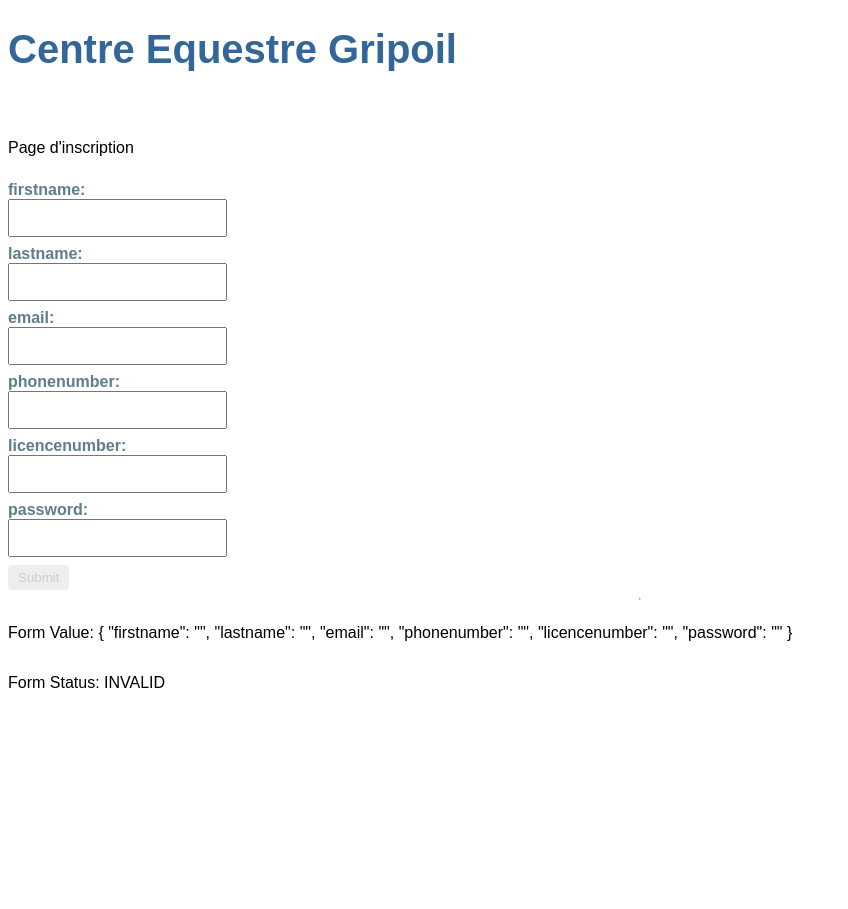
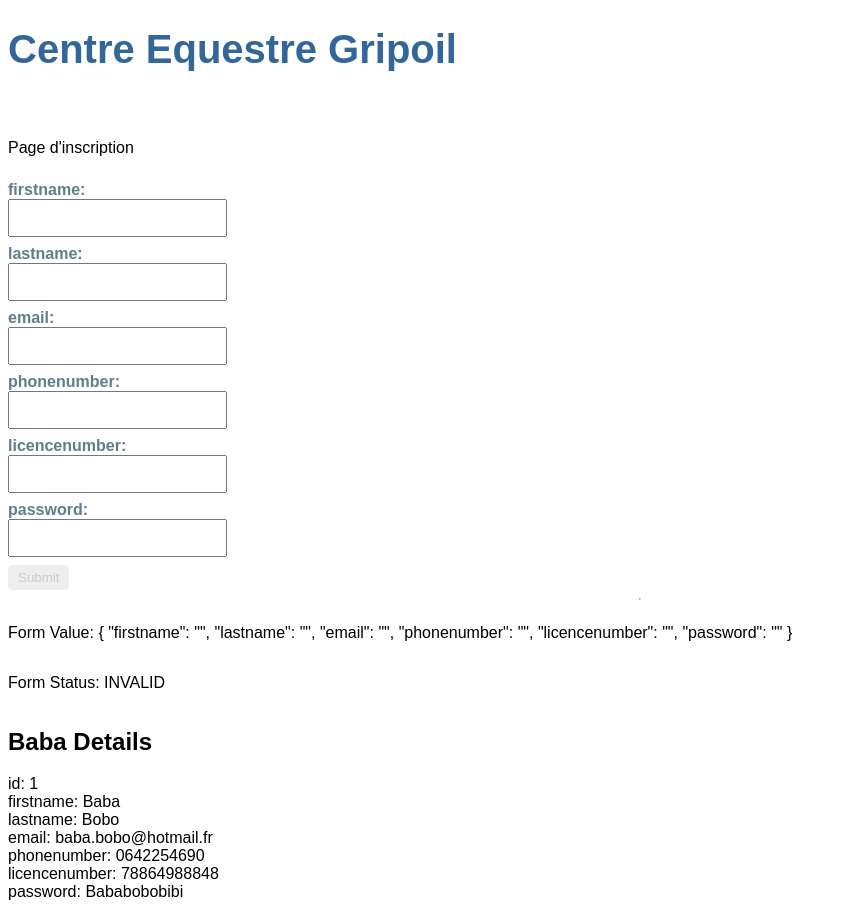
Before and after one commit to awallone/Programmation-web, an Angular app: page / in a window 1280 px wide. Shown: the whole page, without its empty margins (0-848 px from the left). Before the commit the page ends 800 px from the top, so only its background shows below. Built offline with nearby package versions, Linux system fonts and the light colour scheme.

Commit message:
component utilisateur

```diff
--- a/src/app/app.component.html
+++ b/src/app/app.component.html
@@ -1,3 +1,4 @@
 <h1>{{title}}</h1>
 
 <app-inscription></app-inscription>
+<app-utilisateur></app-utilisateur>
--- a/src/app/app.module.ts
+++ b/src/app/app.module.ts
@@ -4,16 +4,20 @@ import { NgModule } from '@angular/core';
 import { AppComponent } from './app.component';
 import { InscriptionComponent } from './inscription/inscription.component';
 import { ReactiveFormsModule } from '@angular/forms';
+import { FormsModule } from '@angular/forms';
+import { UtilisateurComponent } from './utilisateur/utilisateur.component';
 
 
 @NgModule({
   declarations: [
     AppComponent,
     InscriptionComponent,
+    UtilisateurComponent,
   ],
   imports: [
     BrowserModule,
-    ReactiveFormsModule
+    ReactiveFormsModule,
+    FormsModule
   ],
   providers: [],
   bootstrap: [AppComponent]
--- /dev/null
+++ b/src/app/utilisateur.ts
@@ -0,0 +1,12 @@
+export interface Utilisateur {
+
+  id: number;
+  firstname: string;
+  lastname: string;
+  email:  string;
+  phonenumber:string;
+  licencenumber:string;
+  password:string;
+
+
+}
--- /dev/null
+++ b/src/app/utilisateur/utilisateur.component.css
@@ -0,0 +1,51 @@
+/* HeroesComponent's private CSS styles */
+.utilisateur {
+  margin: 0 0 2em 0;
+  list-style-type: none;
+  padding: 0;
+  width: 15em;
+}
+.utilisateur li {
+  cursor: pointer;
+  position: relative;
+  left: 0;
+  background-color: #EEE;
+  margin: .5em;
+  padding: .3em 0;
+  height: 1.6em;
+  border-radius: 4px;
+}
+.utilisateur li:hover {
+  color: #607D8B;
+  background-color: #DDD;
+  left: .1em;
+}
+.utilisateur li.selected {
+  background-color: #CFD8DC;
+  color: white;
+}
+.utilisateur li.selected:hover {
+  background-color: #BBD8DC;
+  color: white;
+}
+.utilisateur .badge {
+  display: inline-block;
+  font-size: small;
+  color: white;
+  padding: 0.8em 0.7em 0 0.7em;
+  background-color:#405061;
+  line-height: 1em;
+  position: relative;
+  left: -1px;
+  top: -4px;
+  height: 1.8em;
+  margin-right: .8em;
+  border-radius: 4px 0 0 4px;
+}
+
+
+/*
+Copyright Google LLC. All Rights Reserved.
+Use of this source code is governed by an MIT-style license that
+can be found in the LICENSE file at http://angular.io/license
+*/
--- /dev/null
+++ b/src/app/utilisateur/utilisateur.component.html
@@ -0,0 +1,8 @@
+<h2>{{utilisateur.firstname}} Details</h2>
+<div><span>id: </span>{{utilisateur.id}}</div>
+<div><span>firstname: </span>{{utilisateur.firstname}}</div>
+<div><span>lastname: </span>{{utilisateur.lastname}}</div>
+<div><span>email: </span>{{utilisateur.email}}</div>
+<div><span>phonenumber: </span>{{utilisateur.phonenumber}}</div>
+<div><span>licencenumber: </span>{{utilisateur.licencenumber}}</div>
+<div><span>password: </span>{{utilisateur.password}}</div>
--- /dev/null
+++ b/src/app/utilisateur/utilisateur.component.ts
@@ -0,0 +1,29 @@
+import { Component, OnInit } from '@angular/core';
+import { Utilisateur } from '../utilisateur';
+
+@Component({
+  selector: 'app-utilisateur',
+  templateUrl: './utilisateur.component.html',
+  styleUrls: ['./utilisateur.component.css']
+})
+export class UtilisateurComponent implements OnInit {
+
+
+  utilisateur: Utilisateur = {
+    id: 1,
+    firstname: 'Baba',
+    lastname: 'Bobo',
+    email:  'baba.bobo@hotmail.fr',
+    phonenumber: '0642254690',
+    licencenumber: '78864988848',
+    password: 'Bababobobibi'
+
+  };
+
+
+  constructor() { }
+
+  ngOnInit(): void {
+  }
+
+}
```
Also changed, not shown: 1 other file (tests, documents, lock files or other folders).
